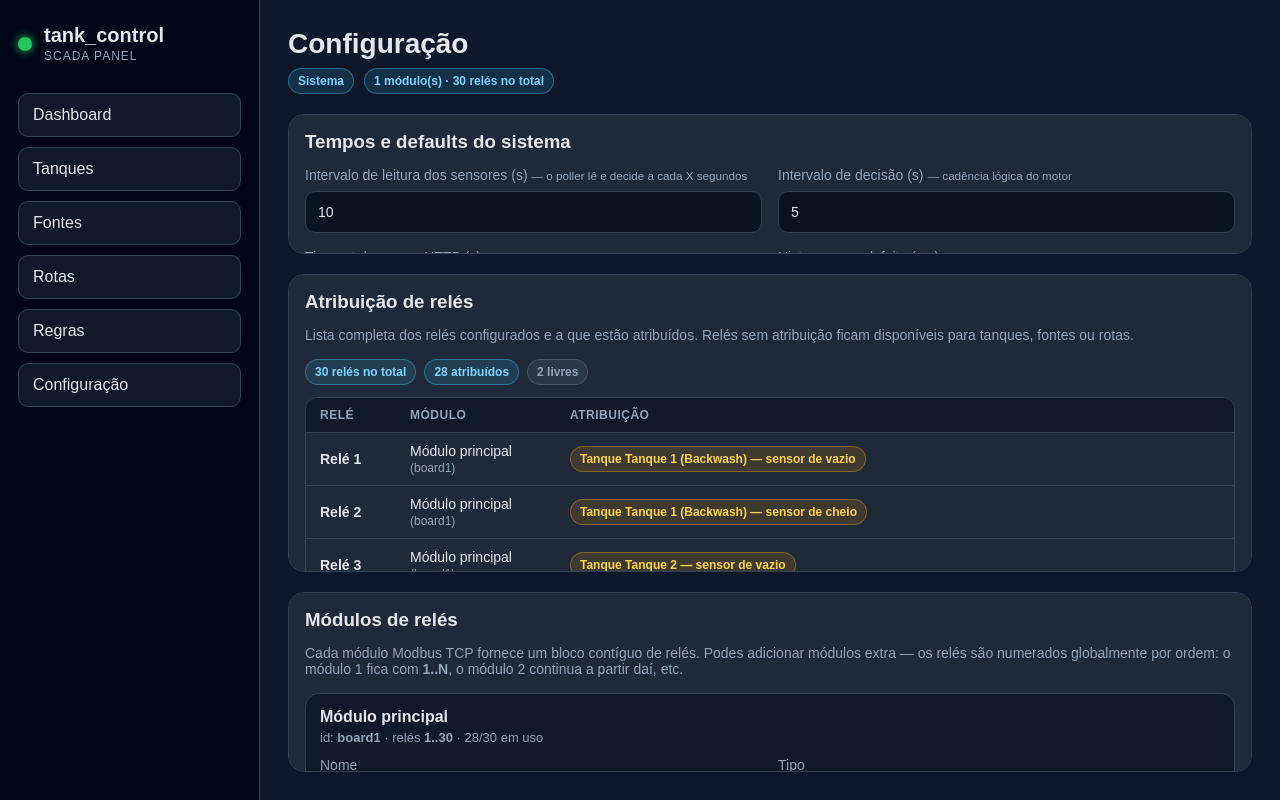
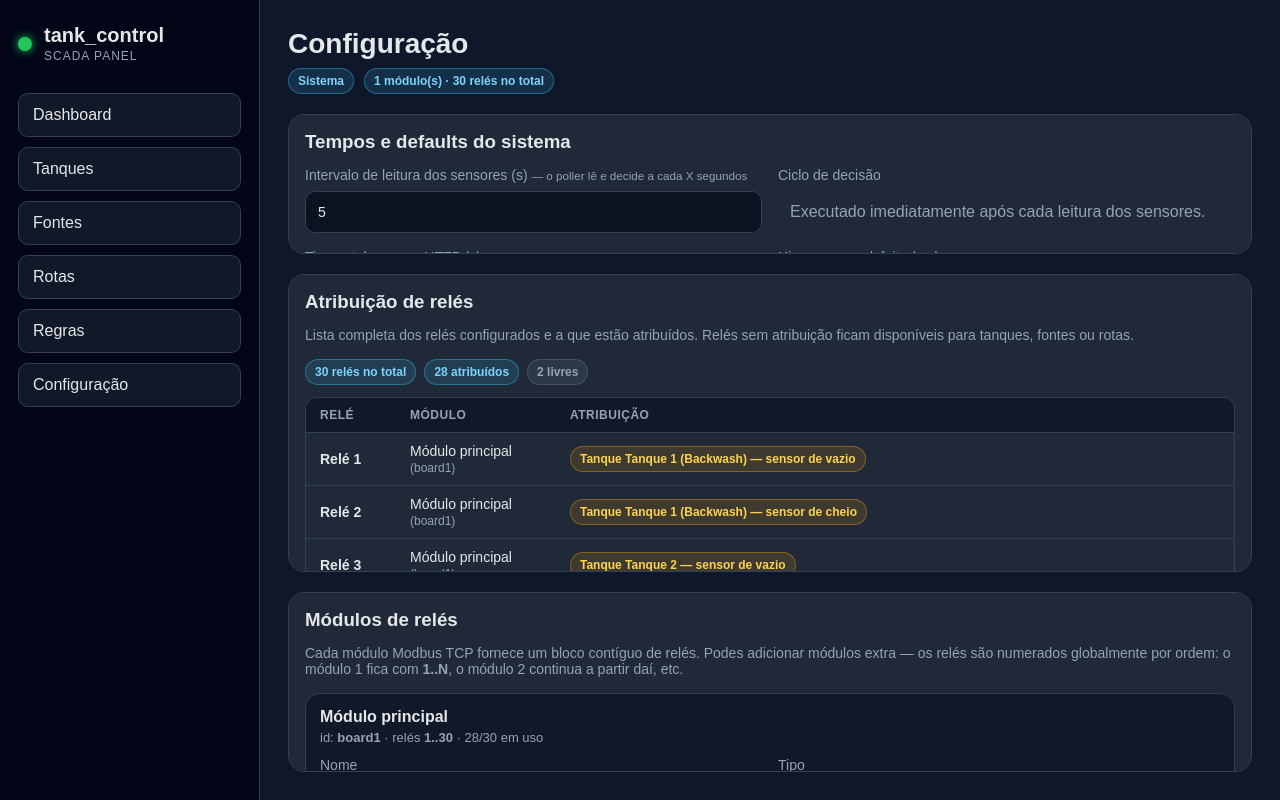
Before and after one commit to ViCor44/tank_control, a Flask app: page /settings in a window 1280 px wide. Run offline with Flask 3, Linux system fonts and the light colour scheme.

Commit message:
temporização de atualização

```diff
--- a/app.py
+++ b/app.py
@@ -964,7 +964,7 @@ def create_app():
             "decision_interval_seconds", system.get("decision_interval_seconds", 5)
         )
         system["poll_interval_seconds"] = _float_or_default(
-            "poll_interval_seconds", system.get("poll_interval_seconds", 10)
+            "poll_interval_seconds", system.get("poll_interval_seconds", 5)
         )
         system["sensor_request_timeout_seconds"] = _float_or_default(
             "sensor_request_timeout_seconds", system.get("sensor_request_timeout_seconds", 2)
--- a/config/config.json
+++ b/config/config.json
@@ -3,7 +3,7 @@
     "decision_interval_seconds": 5,
     "safe_mode_on_error": true,
     "sensor_request_timeout_seconds": 2,
-    "poll_interval_seconds": 10,
+    "poll_interval_seconds": 5,
     "default_hysteresis_cm": 10,
     "default_source_startup_delay_seconds": 0,
     "default_source_stop_delay_seconds": 0,
--- a/templates/dashboard.html
+++ b/templates/dashboard.html
@@ -266,7 +266,7 @@ async function fetchDashboardState() {
 
 formatInitialDates();
 
-setInterval(fetchDashboardState, 5000);
+setInterval(fetchDashboardState, 2000);
 setInterval(() => {
   const lastUpdatedIso = document.getElementById("state-last-updated")?.dataset.iso || null;
   updateFreshness(lastUpdatedIso);
--- a/templates/rules.html
+++ b/templates/rules.html
@@ -326,6 +326,6 @@ async function fetchRulesState() {
   }
 }
 
-setInterval(fetchRulesState, 5000);
+setInterval(fetchRulesState, 2000);
 </script>
 {% endblock %}
--- a/templates/settings.html
+++ b/templates/settings.html
@@ -22,15 +22,14 @@
         <small style="color: var(--muted); font-weight: normal;">— o poller lê e decide a cada X segundos</small>
       </label>
       <input id="poll_interval_seconds" type="number" step="0.5" min="1" name="poll_interval_seconds"
-             value="{{ system.poll_interval_seconds if system.poll_interval_seconds is not none else 10 }}">
+             value="{{ system.poll_interval_seconds if system.poll_interval_seconds is not none else 5 }}">
     </div>
 
     <div class="form-group">
-      <label for="decision_interval_seconds">Intervalo de decisão (s)
-        <small style="color: var(--muted); font-weight: normal;">— cadência lógica do motor</small>
-      </label>
-      <input id="decision_interval_seconds" type="number" step="0.5" min="1" name="decision_interval_seconds"
-             value="{{ system.decision_interval_seconds if system.decision_interval_seconds is not none else 5 }}">
+      <label>Ciclo de decisão</label>
+      <div style="padding: 12px; color: var(--muted);">
+        Executado imediatamente após cada leitura dos sensores.
+      </div>
     </div>
 
     <div class="form-group">
--- a/templates/sources.html
+++ b/templates/sources.html
@@ -203,7 +203,7 @@ async function fetchSourceState() {
 
 formatInitialDates();
 
-setInterval(fetchSourceState, 5000);
+setInterval(fetchSourceState, 2000);
 setInterval(() => {
   const lastUpdatedIso = document.getElementById("state-last-updated")?.dataset.iso || null;
   updateFreshness(lastUpdatedIso);
--- a/templates/tanks.html
+++ b/templates/tanks.html
@@ -193,7 +193,7 @@ async function fetchTankState() {
 
 formatInitialDates();
 
-setInterval(fetchTankState, 5000);
+setInterval(fetchTankState, 2000);
 setInterval(() => {
   const lastUpdatedIso = document.getElementById("state-last-updated")?.dataset.iso || null;
   updateFreshness(lastUpdatedIso);
```
Also changed, not shown: sensor_poller.py (+6 -2 lines).
